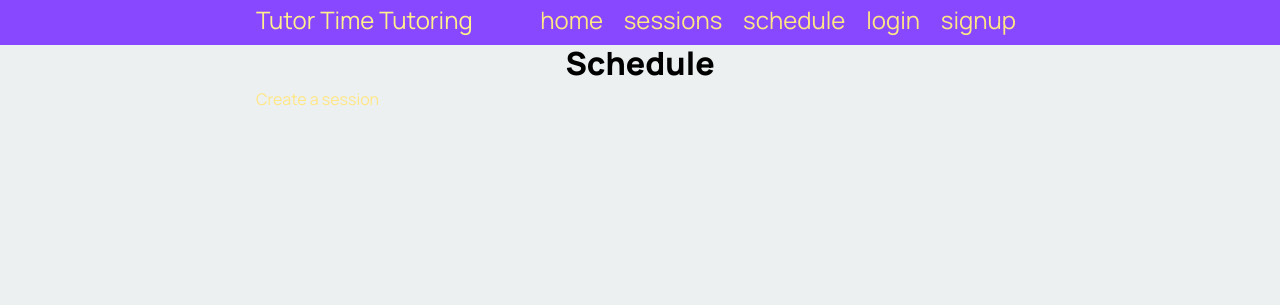
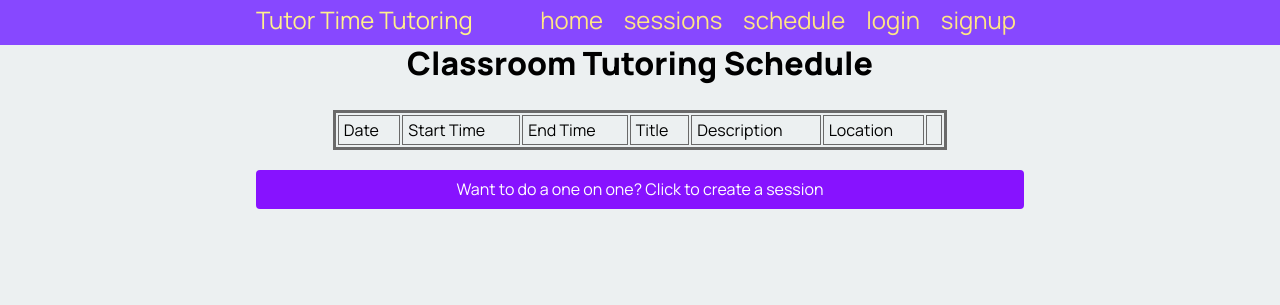
Before and after one commit to CharlieLats/13DTS_Mini_project, a Flask app: page /schedule in a window 1280 px wide. Shown: the top 305 px of the page. Run offline with Flask 3, Linux system fonts and the light colour scheme; data that the repository does not hold is empty.

Commit message:
I added:
classroom schedule page

```diff
--- a/app.py
+++ b/app.py
@@ -85,12 +85,19 @@ def render_sessions():  # put application's code here
     return render_template('my_sessions.html')
 
 @app.route('/create_sessions')
-def render_create_sessions():  # put application's code here
+def render_create_sessions():
     return render_template('create_sessions.html')
 
 @app.route('/schedule')
-def render_schedule():  # put application's code here
-    return render_template('schedule.html')
+def render_schedule():
+    con = connect_database(DATABASE)
+    query = "SELECT Date, Time, end_time, Title, Description, Location FROM schedule"
+    cur = con.cursor()
+    cur.execute(query)
+    schedule_list = cur.fetchall()
+    print(schedule_list)
+    return render_template('schedule.html', sched=schedule_list)
+
 
 
 if __name__ == '__main__':
--- a/static/styles.css
+++ b/static/styles.css
@@ -169,9 +169,6 @@ a, a:visited {
     width: 100%;
 }
 
-table {
-    border-collapse: collapse;
-}
 
 .cart-table > thead {
     font-weight: bold;
@@ -213,3 +210,25 @@ table {
 .text {
     font-family: 'Manrope', sans-serif;
 }
+
+table {
+    width: 80%;
+    margin: auto;
+    border: 3px solid dimgrey;
+}
+
+table td {
+    border: 1px solid dimgrey;
+    padding: 5px;
+}
+
+.button-link {
+  display: block;
+  text-align: center;
+  padding-top: 40px;
+  padding: 10px 20px;
+  background-color: #8712ff;
+  color: #fff;
+  border-radius: 4px;
+  text-decoration: none;
+}
--- a/templates/login.html
+++ b/templates/login.html
@@ -29,7 +29,7 @@
             Don't have an account?
         </text>
         <text>
-            <a href="signup" style="background-color: blue">Click here</a>
+            <a href="signup" style="background-color: #8712ff">Click here</a>
         </text>
         <text>
             to sign up!
--- a/templates/schedule.html
+++ b/templates/schedule.html
@@ -1,10 +1,34 @@
 {% extends "base.html" %}
 
-{% block pageheading %}Schedule{% endblock %}
+{% block pageheading %}Classroom Tutoring Schedule{% endblock %}
 
 {% block main %}
 <body>
-<a href="/create_sessions">Create a session</a>
+<div style="padding-bottom: 20px"></div>
+<table>
+<tr>
+    <td>Date</td>
+    <td>Start Time</td>
+    <td>End Time</td>
+    <td>Title</td>
+    <td>Description</td>
+    <td>Location</td>
+    <td></td>
+</tr>
+{% for s in sched %}
+<tr>
+    <td>{{ s[0] }}</td>
+    <td>{{ s[1] }}</td>
+    <td>{{ s[2] }}</td>
+    <td>{{ s[3] }}</td>
+    <td>{{ s[4] }}</td>
+    <td>{{ s[5] }}</td>
+    <td><a href="/my_sessions" class="button-link">Sign Up</a></td>
+</tr>
+{% endfor %}
+</table>
+<div style="padding-bottom: 20px"></div>
+<a href="/create_sessions" class="button-link">Want to do a one on one? Click to create a session</a>
 </body>
 
 {% endblock %}
```
Also changed, not shown: 1 other file.
